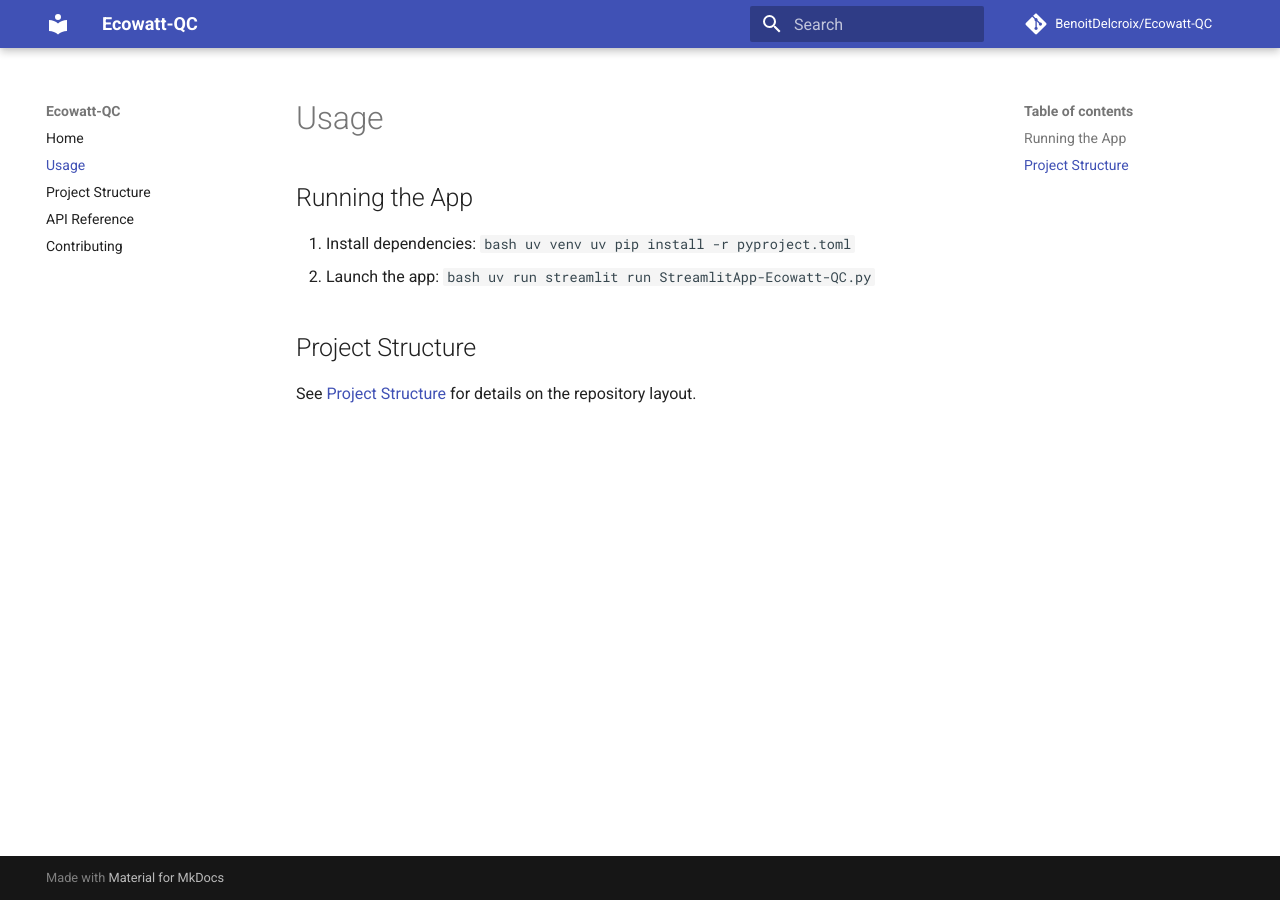
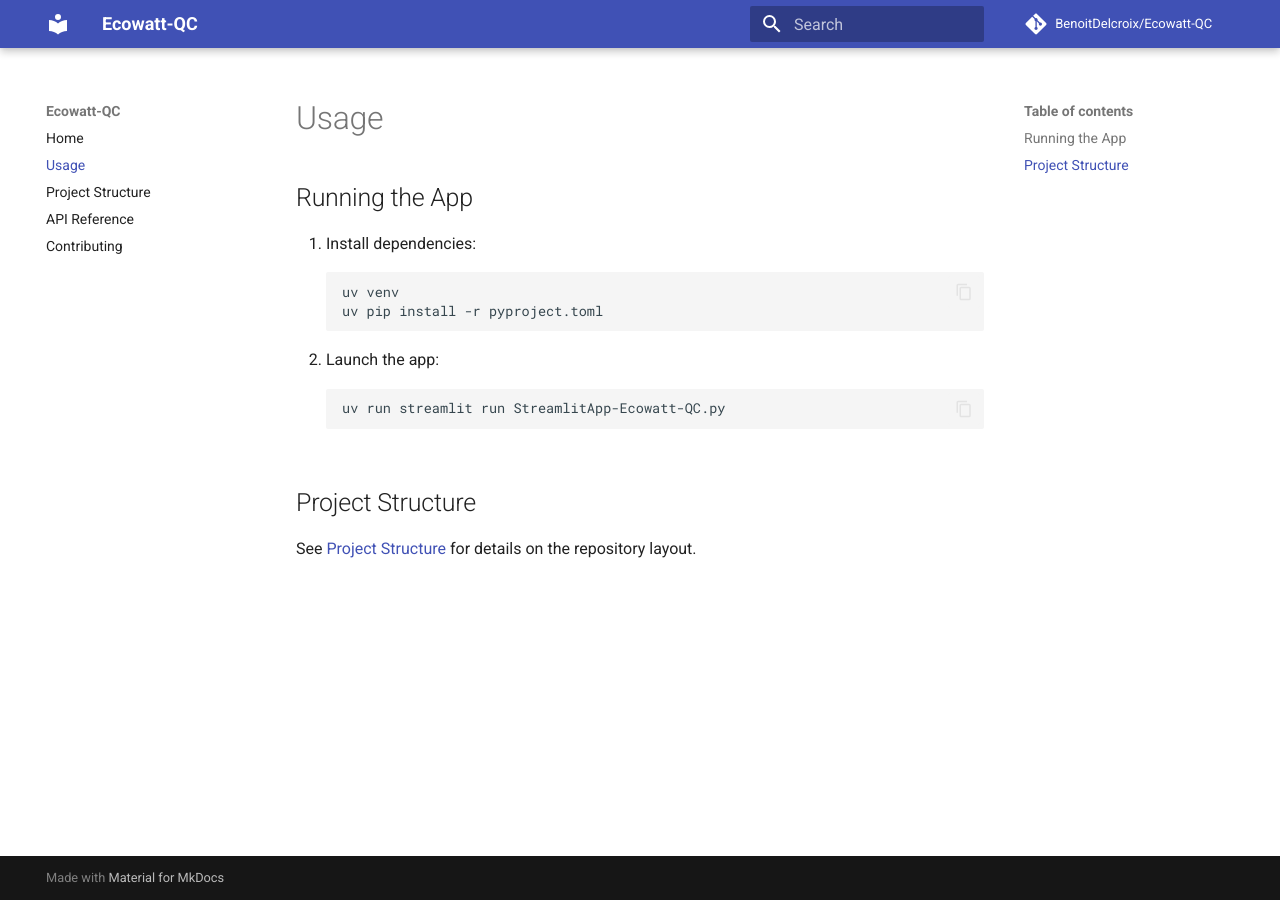
Before and after one commit to BenoitDelcroix/Ecowatt-QC, an MkDocs documentation site: the page built from docs/usage.md, in a window 1280 px wide. Built offline with MkDocs 1.6.1 and Material for MkDocs 9.7.7, drawn with Linux system fonts in a browser that asks for light colours; comment, search, counter and statistics services are not loaded.

Commit message:
updated mkdocs.yml to improve documentation

```diff
--- a/mkdocs.yml
+++ b/mkdocs.yml
@@ -2,13 +2,37 @@
 site_url: https://benoitdelcroix.github.io/Ecowatt-QC/
 repo_url: https://github.com/BenoitDelcroix/Ecowatt-QC
 repo_name: BenoitDelcroix/Ecowatt-QC
-theme:
-  name: material
+
+docs_dir: docs
+site_dir: site
+
 nav:
   - Home: index.md
   - Usage: usage.md
   - Project Structure: structure.md
   - API Reference: api.md
   - Contributing: contributing.md
+
+theme:
+  name: material
+  language: en
+  features:
+    - navigation.instant
+    - navigation.sections
+    - navigation.top
+    - content.code.copy
+
+markdown_extensions:
+  - admonition
+  - attr_list
+  - def_list
+  - footnotes
+  - tables
+  - toc:
+      permalink: true
+  - pymdownx.details
+  - pymdownx.highlight
+  - pymdownx.superfences
+
 plugins:
   - search
```
